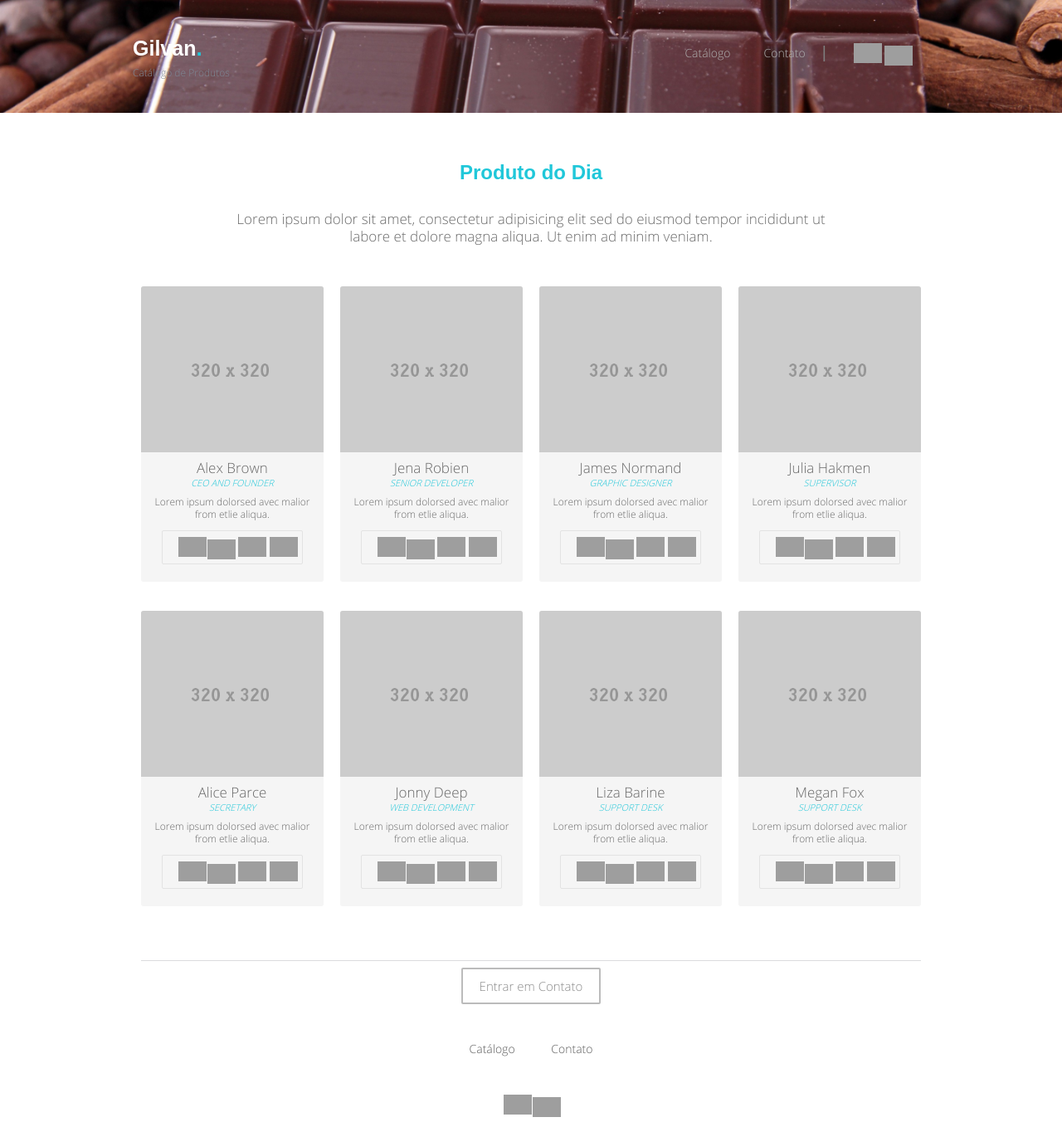
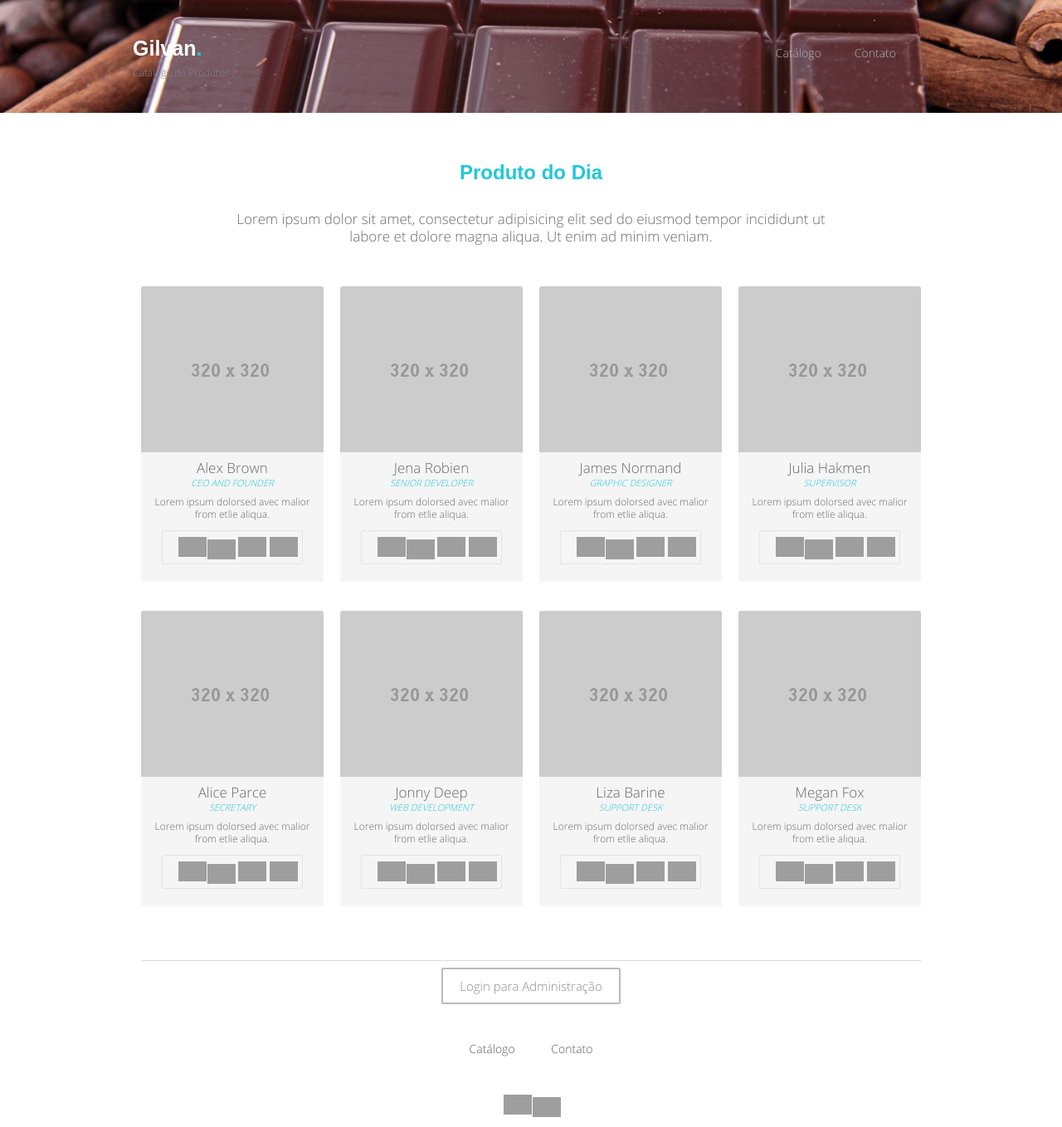
Before and after one commit to GilvanFernandes/SmallSeller, a CodeIgniter app: page /Github/ in a window 1280 px wide. Shown: the whole page at 83% size. Run offline with CodeIgniter, Linux system fonts and the light colour scheme; some web fonts are replaced; grey boxes are pictures that could not be loaded.

Commit message:
Alterações dos links dos controladores e validação da sessão

```diff
--- a/application/views/template_footer.php
+++ b/application/views/template_footer.php
@@ -3,7 +3,11 @@
 	<div class="container">
 	<div class="sixteen columns bottom_line_dev">
 		<div class="footer_buttom">
-				<a href="cause.html">Entrar em Contato</a>
+				<?php if($this->session->userdata('logado')): ?>
+					<a href="<?php echo site_url('login/deslogar'); ?>">Desconectar</a>
+				<?php else: ?>
+					<a href="<?php echo site_url('login'); ?>">Login para Administração</a>
+				<?php endif;?>
 		</div>
 		<nav>
 		<ul class="footer_nav">
--- a/application/views/template_header.php
+++ b/application/views/template_header.php
@@ -35,39 +35,34 @@
 </head>
 <body>
 
-
-
-	<!-- The Header
-	================================================== -->
-
 	<div class="header header2">
 	<div class="container">
 		<div class="four columns alpha">
 			<div class="center_mobile">
-			<a href="<a href='<?php echo site_url('catalogo'); ?>" class="logo">Gilvan<span class="dot">.</span></a>
+			<a href="<?php echo site_url('catalogo'); ?>" class="logo">Gilvan<span class="dot">.</span></a>
 			<div class="logo_tagline">Catálogo de Produtos</div>
 			</div>
 		</div>
 		<div class="twelve columns omega">
-			<div class="center_mobile">
-			<div class="header_line"><span class="vert_line">| </span>
-				<span class="header_social">
-					<a href="#" class="footer_social facebook-c"></a>
-					<a href="#" class="footer_social twitter-c"></a>
-				</span>
-			</div>
-			</div>
 
 			<nav>
 			<div id='cssmenu'>
 			<ul>
-				 <li class='last'><a href='<?php echo site_url('catalogo'); ?>'><span>Catálogo</span></a></li>
-			   <li class='last'><a href='<?php echo site_url('catalogo/contato'); ?>'><span>Contato</span></a></li>
+				<?php if($this->session->userdata('logado')): ?>
+
+					<li class='last'><a href='<?php echo site_url('catalogo/admVenda'); ?>'><b><span>Vendas</span></b></a></li>
+					<li class='last'><a href='<?php echo site_url('catalogo/admProdutos'); ?>'><b><span>Produtos</span></b></a></li>
+					<li class='last'><a href='<?php echo site_url('catalogo/admUsuario'); ?>'><b><span>Usuários / Cliente</span></b></a></li>
+    				<li class='last'><a href='<?php echo site_url('catalogo/admLerContato'); ?>'><b><span>Mensagens</span></b></a></li>
+
+				<?php endif;?>
+
+			   <li class='last'><a href='<?php echo site_url('catalogo'); ?>'><b><span>Catálogo</span></b></a></li>
+			   <li class='last'><a href='<?php echo site_url('catalogo/contato'); ?>'><b><span>Contato</span></b></a></li>
 			</ul>
 			</div>
 			</nav>
 
-
 		</div>
 	</div>
 	</div>
```
